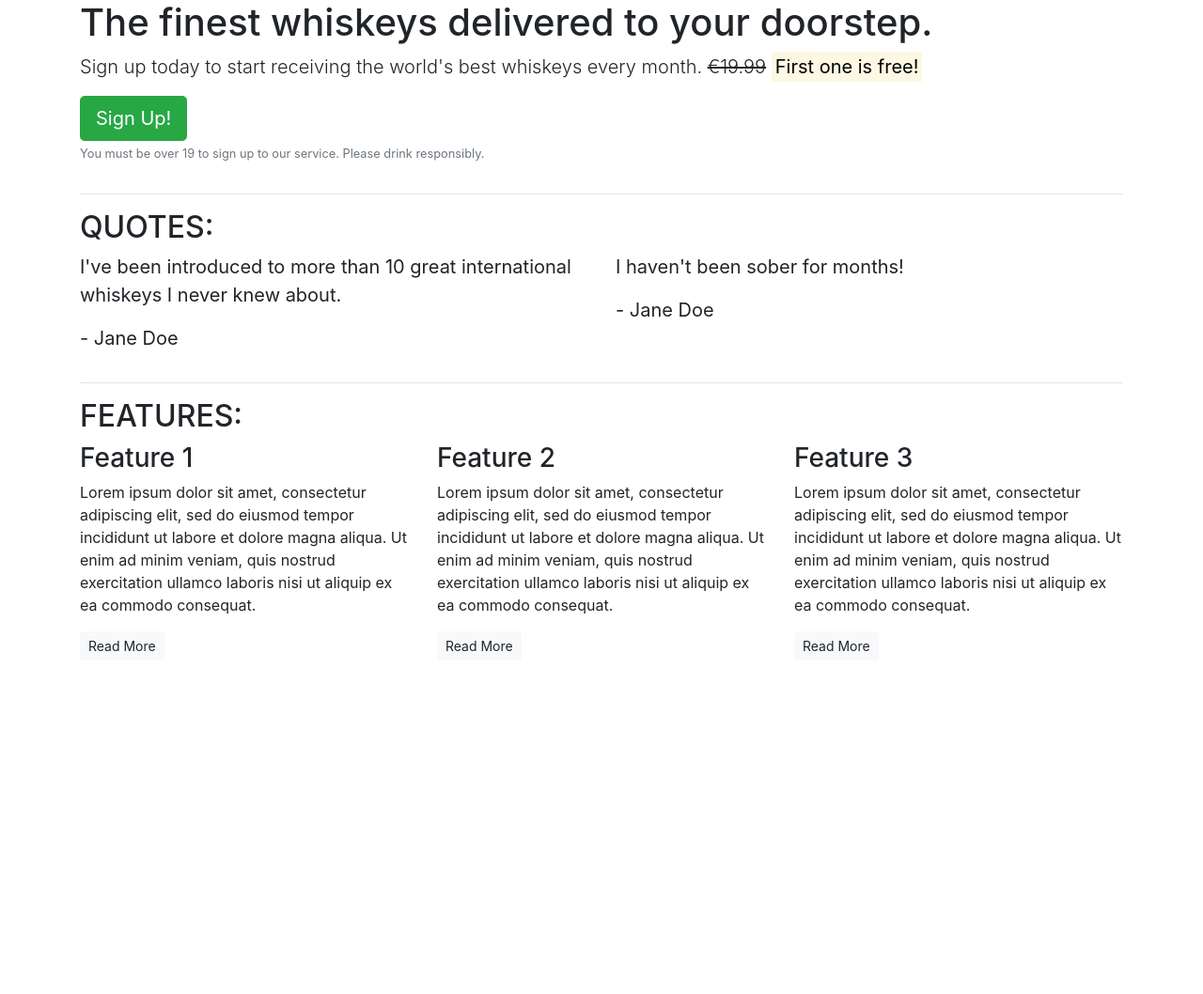
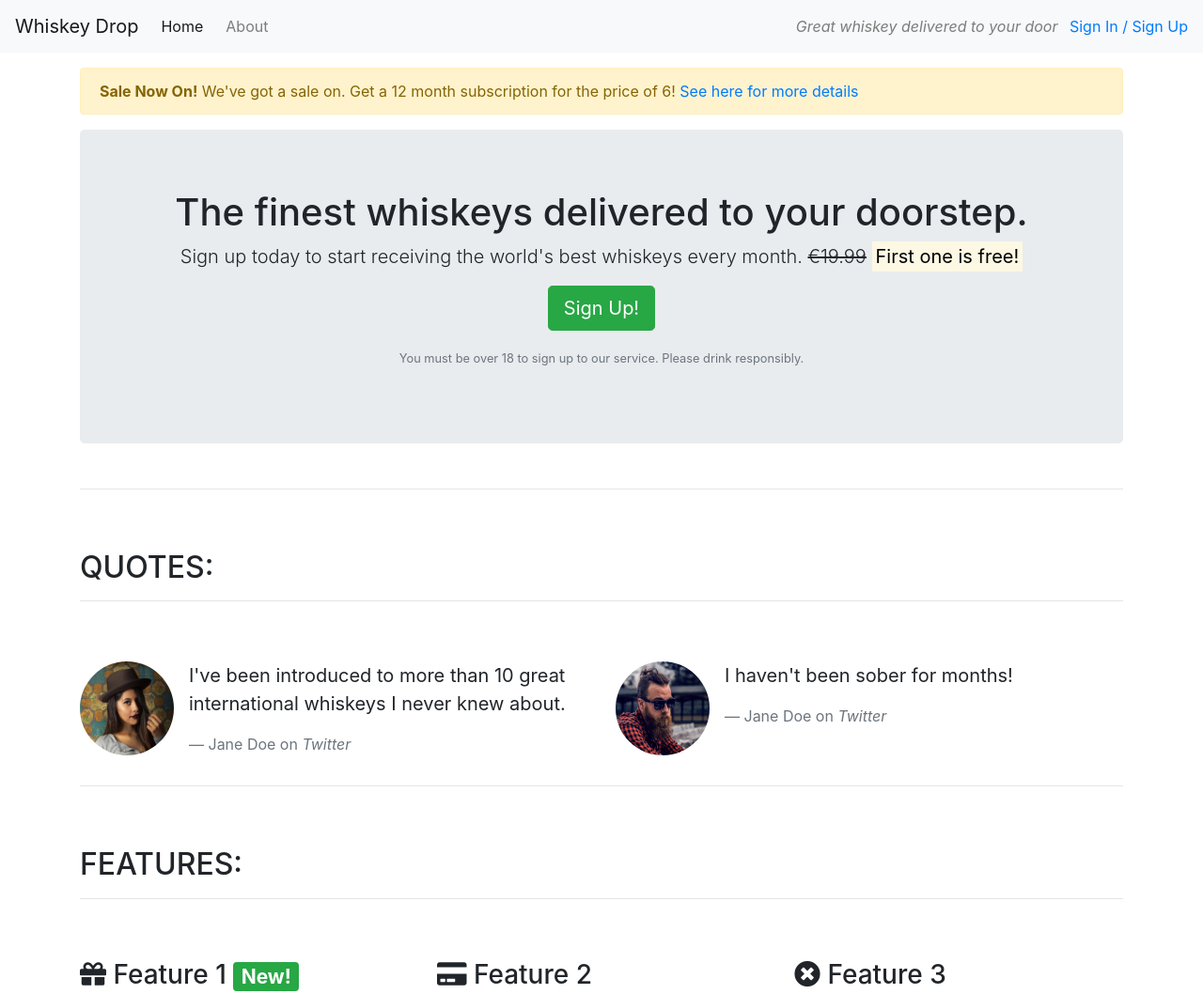
Before and after one commit to aryan008/whiskey-drop, a plain HTML site: page index.html in a window 1280 px wide. Shown: the top 1058 px of the page at 94% size. Before the commit the page ends 800 px from the top, so only its background shows below. Drawn offline with nearby package versions, Linux system fonts and the light colour scheme.

Commit message:
Updating for buttons

```diff
--- a/index.html
+++ b/index.html
@@ -3,81 +3,120 @@
 
 <head>
     <meta charset="utf-8">
-
+    <meta name="viewport" content="width=device-width, initial-scale=1.0">
     <title>Whiskey Drop | Taste a new whiskey every month</title>
-    <meta name = "viewport" content="width=device-width, initial-sca;e=1.0">
     <link rel="stylesheet" href="https://maxcdn.bootstrapcdn.com/bootstrap/4.1.3/css/bootstrap.min.css">
+    <link rel="stylesheet" href="https://use.fontawesome.com/releases/v5.6.1/css/all.css" integrity="sha384-gfdkjb5BdAXd+lj+gudLWI+BXq4IuLW5IT+brZEZsLFm++aCMlF1V92rMkPaX4PP" crossorigin="anonymous">
 </head>
 
 <body>
-    <article class="container">
+    <!--Nav-->
+    <nav class="navbar navbar-light navbar-expand-sm bg-light">
+        <a href="/" class="navbar-brand">
+                    Whiskey Drop</a>
+        <ul class="navbar-nav mr-auto">
+            <li class="active nav-item mr-2"><a class="nav-link" href="/">Home</a></li>
+            <li class="nav-item mr-2"><a class="nav-link" href="">About</a></li>
+            <li class="nav-item mr-2 d-block d-sm-none"><a class="nav-link" href="">Sign In / Sign Up</a></li>
+        </ul>
+
+        <div class="d-none d-md-block">
+            <p class="navbar-text my-auto mr-2"><i>Great whiskey delivered to your door</i></p>
+            <a href="/login">Sign In / Sign Up</a>
+        </div>
+        <!--</div>-->
+    </nav>
+    <article class="container mt-3">
+        <div class="row d-none d-sm-block">
+            <div class="col-12">
+                <div class="alert alert-warning">
+                    <strong>Sale Now On!</strong> We've got a sale on. Get a 12 month subscription for the price of 6! <a href="">See here for more details</a>
+                </div>
+            </div>
+        </div>
         <!-- Callout -->
-        <div class = "row">
-            <div class="col-12"> <!--a column class must be the direct child of a row class-->
-            <section class="callout">
+        <div class="row">
+            <div class="col-12">
+                <section class="callout jumbotron text-center">
                     <h1>The finest whiskeys delivered to your doorstep.</h1>
-                <p class = "lead">Sign up today to start receiving the world's best whiskeys every month.
-                <s>€19.99</s> <strong><mark>First one is free!</mark></strong></p>
-                <button class = "btn btn-success btn-lg">Sign Up!</button>
-                <p class = "text-muted"><small>You must be over 19 to sign up to our service. Please drink responsibly.</small></p>
+                    <p class="lead">Sign up today to start receiving the world's best whiskeys every month.
+                        <s class="d-none d-sm-inline">€19.99</s>
+                        <span class="d-inline d-sm-none"><br></span>
+                        <strong><mark>First one is free!</mark></strong></p>
+                    <p><button class="btn btn-lg btn-success">Sign Up!</button></p>
+                    <p class="text-muted"><small>You must be over 18 to sign up to our service. Please drink responsibly.</small></p>
                 </section>
             </div>
         </div>
         <!-- /.callout -->
         <hr>
-
         <!-- Quotes -->
         <section class="quotes">
             <div class="row">
-                <div class="col-12"> <!--a column class must be the direct child of a row class-->
+                <div class="col-12 my-5">
                     <h2 class="text-uppercase">Quotes:</h2>
+                    <hr />
                 </div>
             </div>
             <div class="row">
-                    <div class="col-12 col-md-6"> <!--a column class must be the direct child of a row class-->
+                <div class="col-12 col-md-6">
+                    <div class="media">
+                        <div class="d-none d-sm-block">
+                            <img src="images/girl-image.png" class="rounded-circle mr-3" height="100" width="100">
+                        </div>
+                        <div class="media-body">
                             <blockquote class="blockquote">
                                 <p>I've been introduced to more than 10 great international whiskeys I never knew about.</p>
-                            <p>- Jane Doe</p>
+                                <footer class="blockquote-footer">Jane Doe on <cite title="Twitter">Twitter</cite></footer>
                             </blockquote>
                         </div>
-                    <div class="col-12 col-md-6"> <!--a column class must be the direct child of a row class-->
+                    </div>
+                </div>
+                <div class="col-12 col-md-6">
+                    <div class="media">
+                        <div class="d-none d-sm-block">
+                            <img src="images/guy-image.png" class="rounded-circle mr-3" height="100" width="100">
+                        </div>
+                        <div class="media-body">
                             <blockquote class="blockquote">
                                 <p>I haven't been sober for months!</p>
-                            <p>- Jane Doe</p>
+                                <footer class="blockquote-footer">Jane Doe on <cite title="Twitter">Twitter</cite></footer>
                             </blockquote>
+                        </div>
+                    </div>
                 </div>
             </div>
         </section>
         <!-- /.quotes -->
         <hr>
-
         <!-- Features -->
         <section class="features">
             <div class="row">
-                <div class="col-12"> <!--a column class must be the direct child of a row class-->
+                <div class="col-12 my-5">
                     <h2 class="text-uppercase">Features:</h2>
+                    <hr />
                 </div>
             </div>
             <div class="row">
-                <div class="col-12 col-md-6 col-lg-4"> <!--a column class must be the direct child of a row class-->
+                <div class="col-12 col-md-6 col-lg-4">
                     <div class="feature">
-                        <h3>Feature 1</h3>
+                        <h3><i class="fas fa-gift d-none d-sm-inline"></i> Feature 1 <span class="badge badge-success">New!</span></h3>
                         <p>Lorem ipsum dolor sit amet, consectetur adipiscing elit, sed do eiusmod tempor incididunt ut labore et dolore magna aliqua. Ut enim ad minim veniam, quis nostrud exercitation ullamco laboris nisi ut aliquip ex ea commodo consequat.</p>
-                        <p><a class = "btn btn-sm btn-light" href = "">Read More</a></p>
+                        <p><a class="btn btn-sm btn-light" href="">Read More</a></p>
                     </div>
                 </div>
-            <div class="col-12  col-md-6 col-lg-4"> <!--a column class must be the direct child of a row class-->
+                <div class="col-12 col-md-6 col-lg-4">
                     <div class="feature">
-                    <h3>Feature 2</h3>
+                        <h3><i class="fas fa-credit-card d-none d-sm-inline"></i> Feature 2</h3>
                         <p>Lorem ipsum dolor sit amet, consectetur adipiscing elit, sed do eiusmod tempor incididunt ut labore et dolore magna aliqua. Ut enim ad minim veniam, quis nostrud exercitation ullamco laboris nisi ut aliquip ex ea commodo consequat.</p>
-                    <p><a class = "btn btn-sm btn-light" href = "">Read More</a></p>
+                        <p><a class="btn btn-sm btn-light" href="">Read More</a></p>
                     </div>
                 </div>
-            <div class="col-12 d-md-none d-lg-block col-lg-4"> <!--a column class must be the direct child of a row class-->
+                <div class="col-12 d-md-none d-lg-block col-lg-4">
                     <div class="feature">
-                    <h3>Feature 3</h3>
+                        <h3><i class="fas fa-times-circle d-none d-sm-inline"></i> Feature 3</h3>
                         <p>Lorem ipsum dolor sit amet, consectetur adipiscing elit, sed do eiusmod tempor incididunt ut labore et dolore magna aliqua. Ut enim ad minim veniam, quis nostrud exercitation ullamco laboris nisi ut aliquip ex ea commodo consequat.</p>
-                    <p><a class = "btn btn-sm btn-light" href = "">Read More</a></p>
+                        <p><a class="btn btn-sm btn-light" href="">Read More</a></p>
                     </div>
                 </div>
             </div>
```
Also changed, not shown: images/girl-image.png (added), images/guy-image.png (added). Lines whose indentation alone changed are shown as unchanged.
